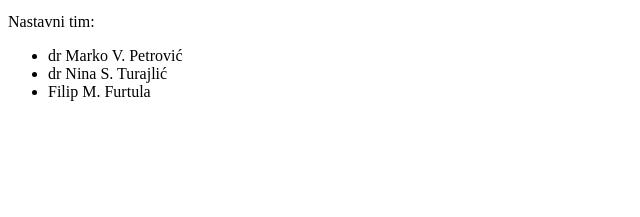
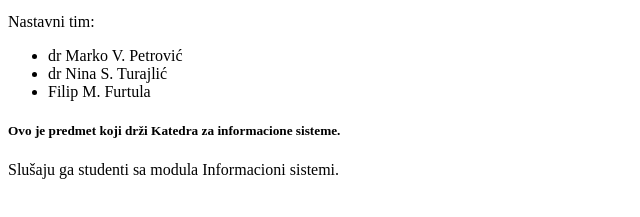
Before and after one commit to aleksa-fon/JORIS-vezbe-1, a plain HTML site: page index.html in a window 1280 px wide. Shown: the part 101-318 px from the top of the page, without its empty margins (0-640 px from the left). Drawn offline with Linux system fonts and the light colour scheme.

Commit message:
Izvrsavanje commita u grani2

```diff
--- a/index.html
+++ b/index.html
@@ -14,5 +14,7 @@
     <li>dr Nina S. Turajlić</li>
     <li>Filip M. Furtula</li>
   </ul>
+  <h5>Ovo je predmet koji drži Katedra za informacione sisteme.</h5>
+  <p>Slušaju ga studenti sa modula Informacioni sistemi.</p>
 </body>
 </html>
```
